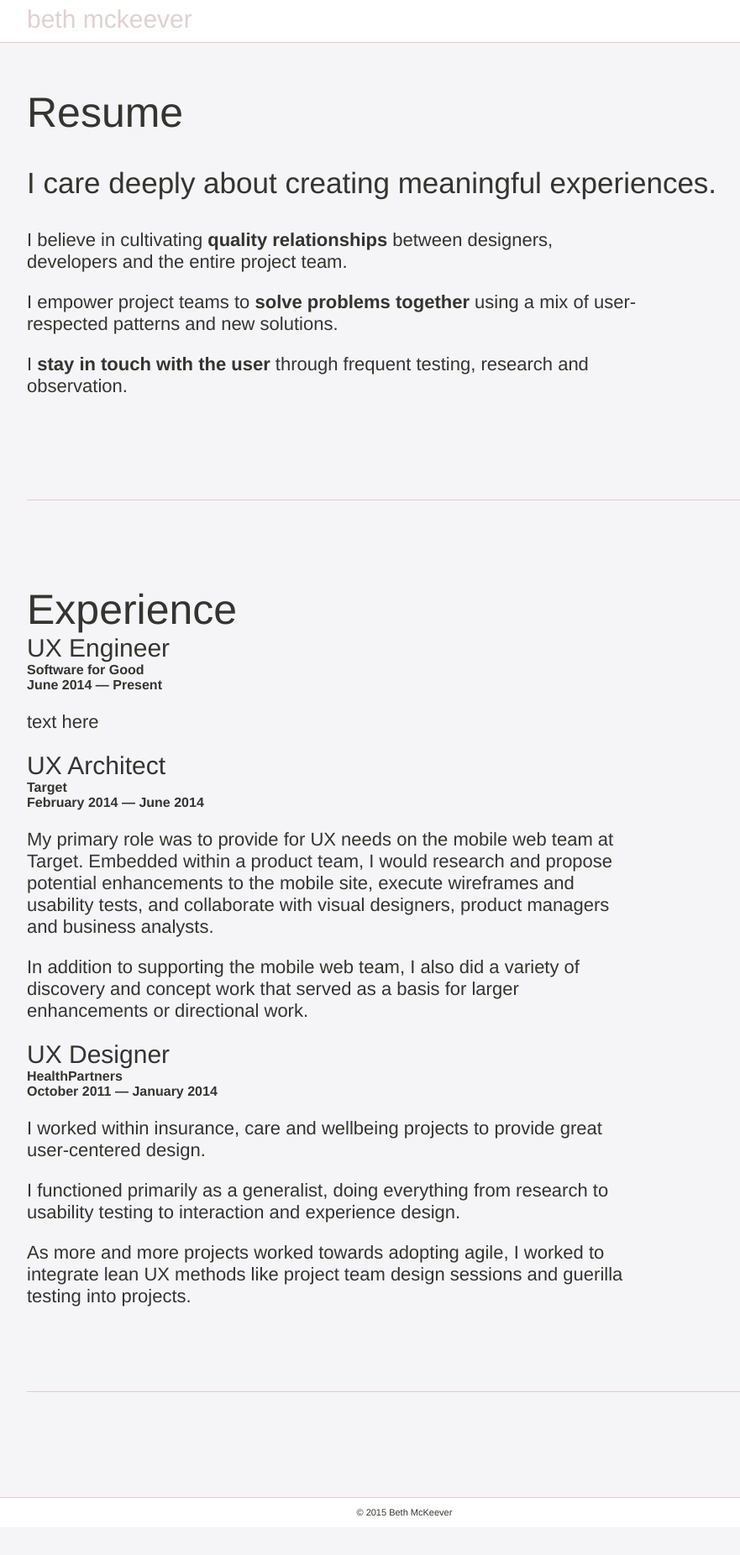
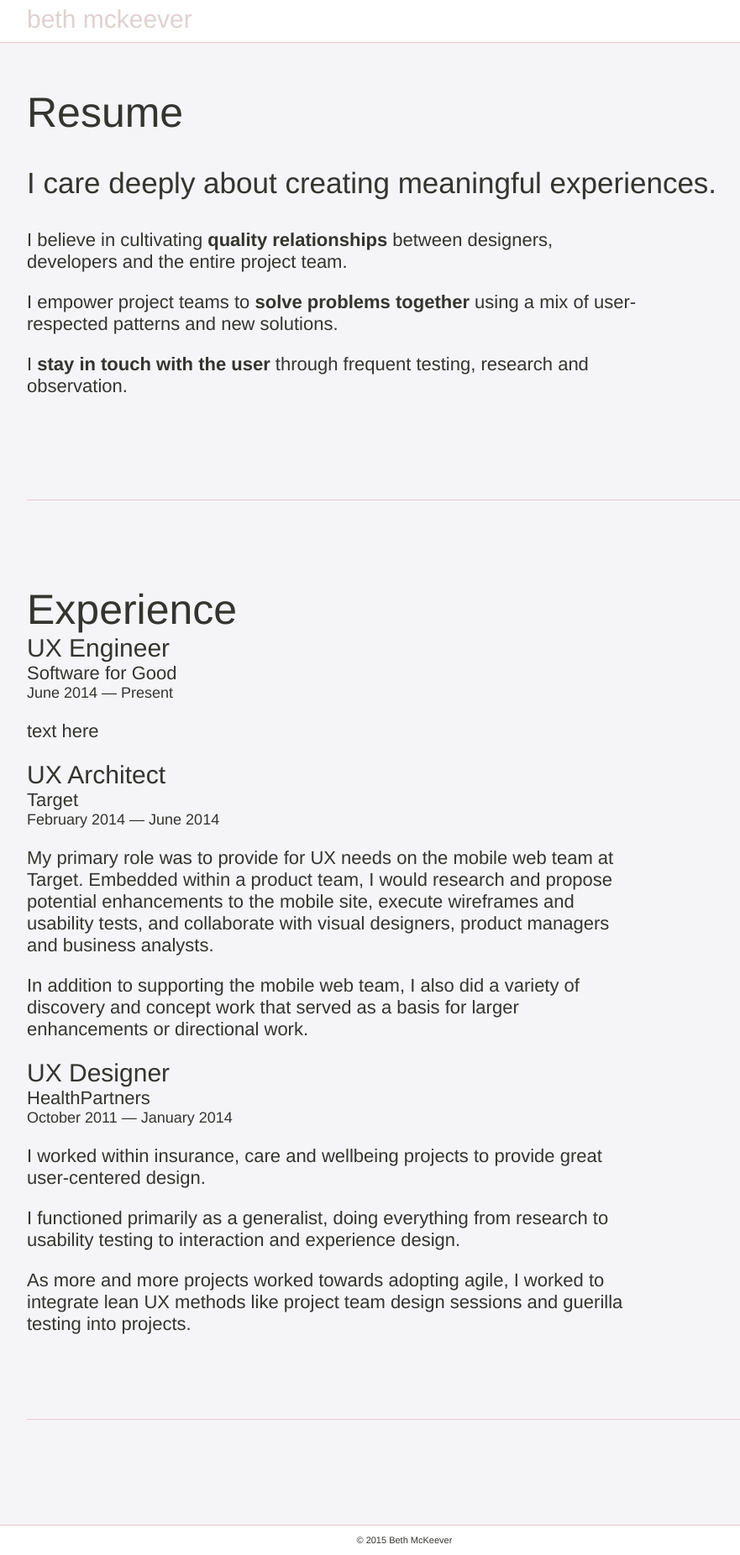
Before and after one commit to linoleumtile/linoleumtile.github.io, a Jekyll site: the page built from resume.html, in a window 1280 px wide. Shown: the whole page at 84% size, without its empty margins (32-913 px from the left). Built offline with Jekyll 4.4.1, drawn with Linux system fonts in a browser that asks for light colours; nearby versions of some CDN libraries; some web fonts are replaced; Markdown is read by kramdown in place of the engine named in the settings; comment, search, counter and statistics services are not loaded; before the commit the page ends 1819 px from its top, so only the background shows below that.

Commit message:
adjusting h4 + h5
but somehow I messed up the footer

```diff
--- a/css/main.css
+++ b/css/main.css
@@ -70,6 +70,16 @@ h2 {
 h3 {
 	font-weight: 400;
 	font-size: 30px;
+}
+
+h4 {
+	font-weight: 400;
+	font-size: 22px;
+}
+
+h5 {
+	font-weight: 300;
+	font-size: 18px;
 }
 
 p {
```
